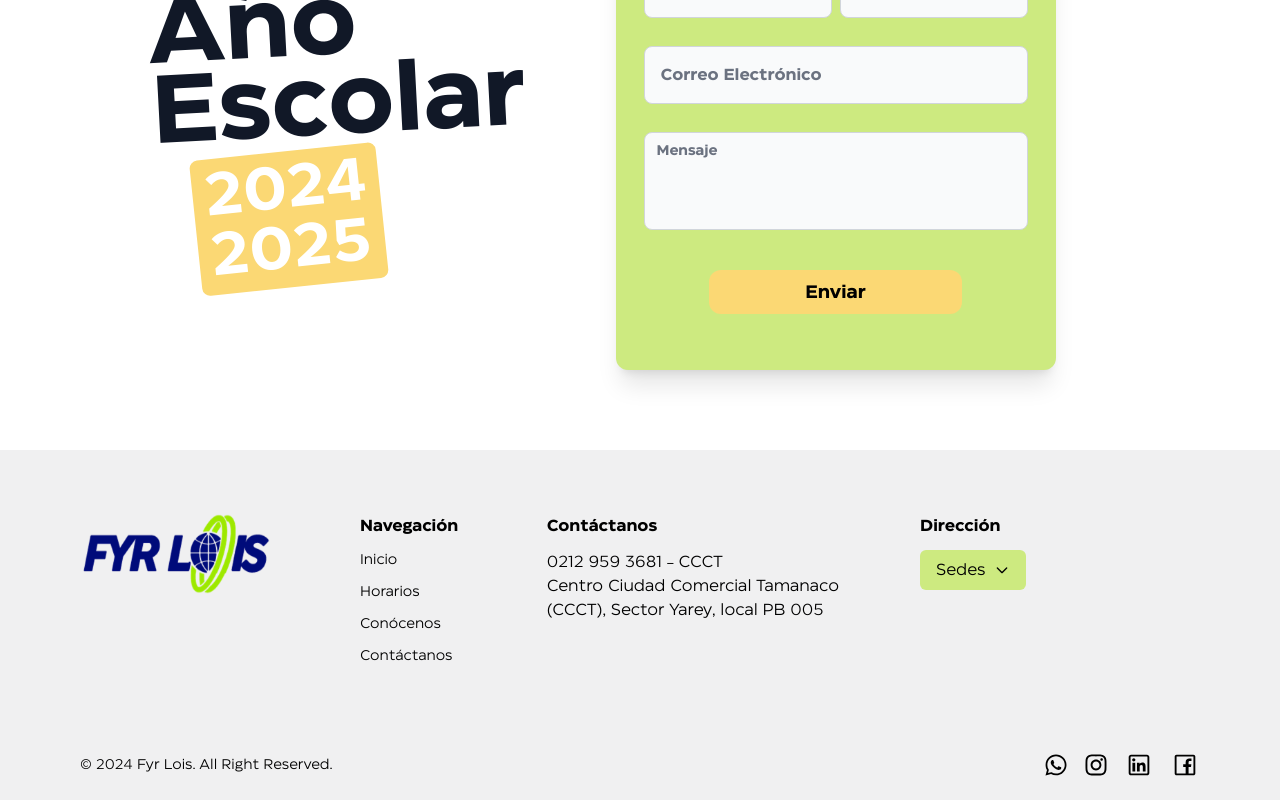
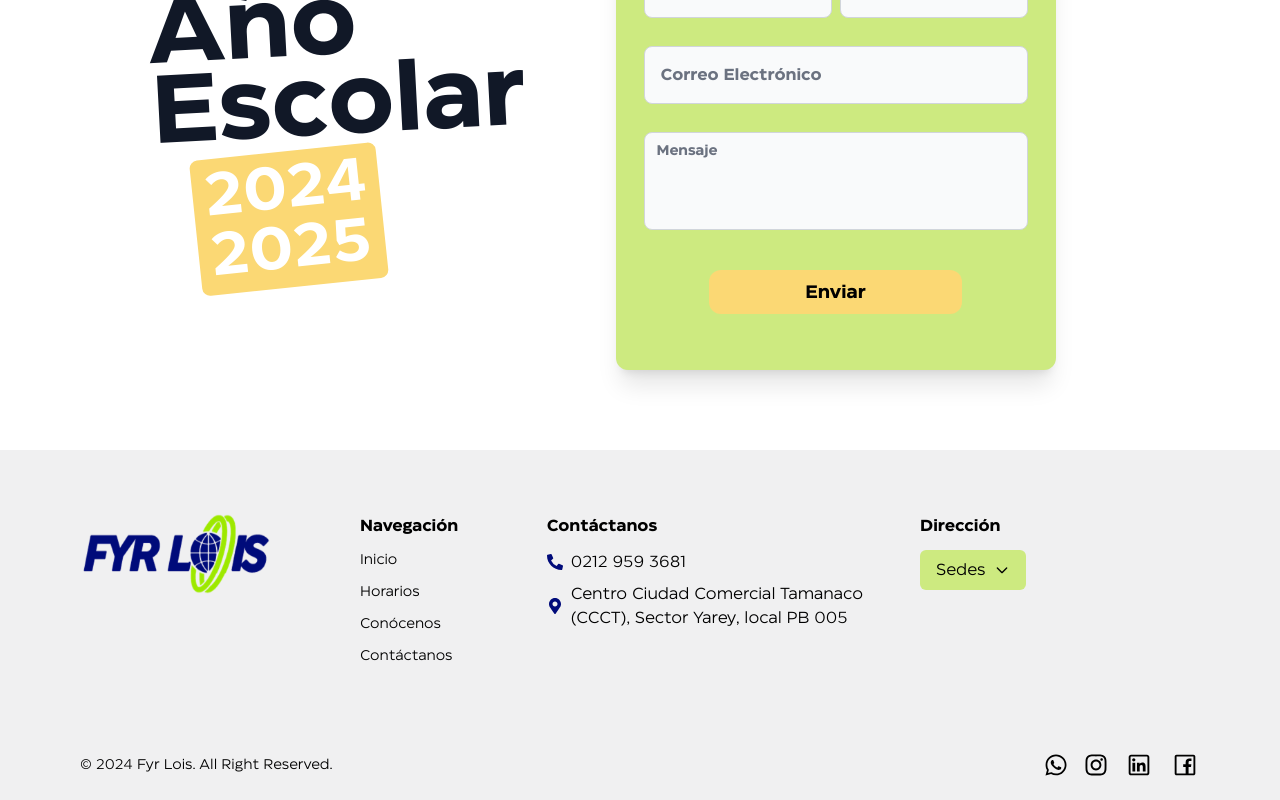
Before and after one commit to suchmolin/fyrlois, a Next.js app: page /anoescolar in a window 1280 px wide. Shown: the part 5196-5996 px from the top of the page. Built offline with nearby package versions, Linux system fonts and the light colour scheme.

Commit message:
testing form odoo

```diff
--- a/src/components/anoEscComps/FooterAE/page.jsx
+++ b/src/components/anoEscComps/FooterAE/page.jsx
@@ -1,10 +1,12 @@
 import { Button, Dropdown, Popover } from "flowbite-react"
-import { redirect } from "next/dist/server/api-utils"
+
 import Image from "next/legacy/image"
 import { FaWhatsapp } from "react-icons/fa"
 import { FaInstagram } from "react-icons/fa"
 import { LiaLinkedin } from "react-icons/lia"
 import { LiaFacebookSquare } from "react-icons/lia"
+import { FaPhoneAlt } from "react-icons/fa"
+import { FaMapMarkerAlt } from "react-icons/fa"
 
 export default function FooterAE() {
   const data = [
@@ -93,8 +95,11 @@ export default function FooterAE() {
         </div>
         <div className="w-11/12 sm:w-6/12 lg:w-4/12 pb-5 sm:pb-0">
           <h2 className="font-[EastmanBold] mb-3">Contáctanos</h2>
-          <p>0212 959 3681 - CCCT</p>
-          <p>
+          <p className="flex gap-2 items-center mb-2">
+            <FaPhoneAlt className=" text-[#000b7a]" /> 0212 959 3681
+          </p>
+          <p className="flex gap-2 items-center">
+            <FaMapMarkerAlt className=" text-[#000b7a]" />
             Centro Ciudad Comercial Tamanaco <br /> (CCCT), Sector Yarey, local
             PB 005
           </p>
--- a/src/components/anoEscComps/FormContactoAE/page.jsx
+++ b/src/components/anoEscComps/FormContactoAE/page.jsx
@@ -1,8 +1,7 @@
 import { Textarea, TextInput } from "flowbite-react"
 
 export default function FormContactoAE() {
-  const urlodoo =
-    "https://docs.google.com/spreadsheets/d/1ixSh1_dZW0x3QjFmLixDGxVrl8qjI5ACECiDefkrgac/edit?usp=sharing"
+  const urlodoo = "https://fyr-lois-2024.odoo.com/landing/integrationcrm"
 
   const sendGS = async (e) => {
     e.preventDefault()
@@ -10,11 +9,11 @@ export default function FormContactoAE() {
     const data = Object.fromEntries(formData)
 
     const response = await fetch(urlodoo, {
-      method: POST,
-      body: { msg: "odoo es el wordpress del backend" },
+      method: "POST",
+      body: JSON.stringify({ data: "data" }),
     })
 
-    console.log(response)
+    console.log(response.body)
   }
 
   return (
```
